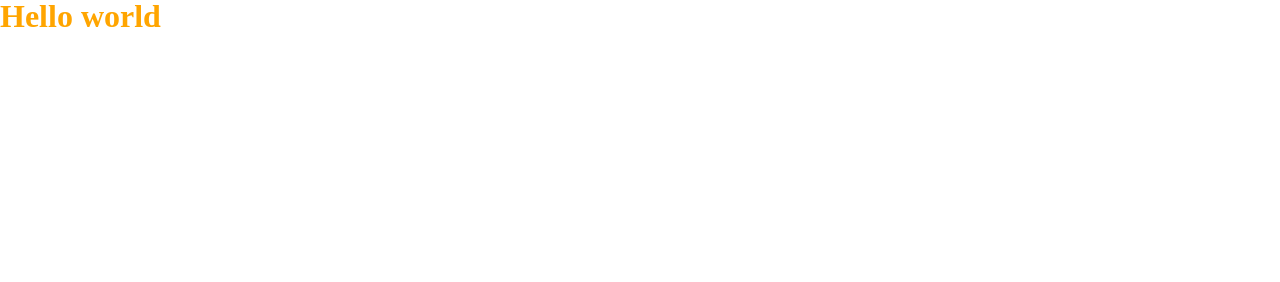
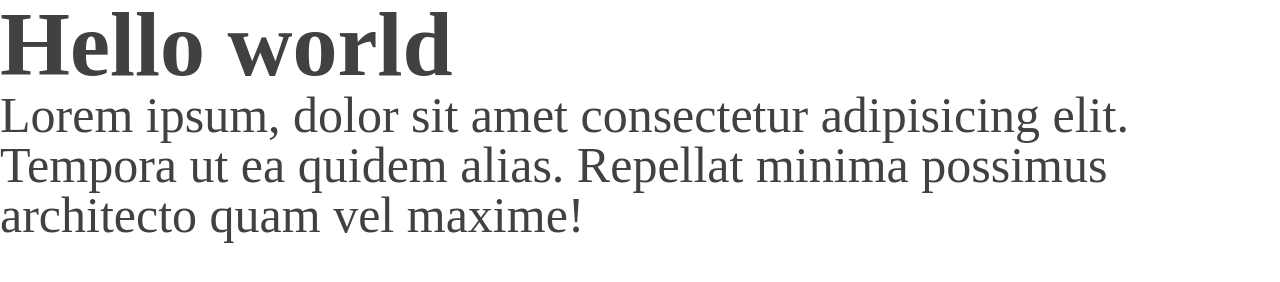
Before and after one commit to IgorPatro/gatsby-typescript-eslint-prettier-layout-config, a Gatsby site: page / in a window 1280 px wide. Built offline with nearby package versions, Linux system fonts and the light colour scheme; Gatsby itself is replaced by a stand-in of ours.

Commit message:
Created basic typography components

```diff
--- /dev/null
+++ b/src/components/reusable/Heading.tsx
@@ -0,0 +1,29 @@
+import * as React from 'react'
+import styled from 'styled-components'
+import generateResponsiveFontSizesMap from '../../helpers/generateResponsiveFontSizesMap'
+
+interface Props {
+  size: number[]
+  color?: string
+  tag: 'h1' | 'h2' | 'h3' | 'h4' | 'h5' | 'h6'
+  children: React.ReactNode | React.ReactNode[]
+}
+
+const Heading: React.FC<Props> = ({ size, color, tag, children }: Props) => (
+  <StyledHeading sizes={size} color={color} as={tag}>
+    {children}
+  </StyledHeading>
+)
+
+Heading.defaultProps = {
+  color: 'text',
+}
+
+export default Heading
+
+const StyledHeading = styled.h1<{ sizes: number[] }>`
+  color: ${({ theme, color }) =>
+    theme.colors[color !== undefined ? color : 'text']};
+
+  ${({ sizes }) => generateResponsiveFontSizesMap(sizes)}
+`
--- /dev/null
+++ b/src/components/reusable/Paragraph.tsx
@@ -0,0 +1,28 @@
+import * as React from 'react'
+import styled from 'styled-components'
+import generateResponsiveFontSizesMap from '../../helpers/generateResponsiveFontSizesMap'
+
+interface Props {
+  size: number[]
+  color?: string
+  children: React.ReactNode | React.ReactNode[]
+}
+
+const Paragraph: React.FC<Props> = ({ size, color, children }: Props) => (
+  <StyledParagraph sizes={size} color={color}>
+    {children}
+  </StyledParagraph>
+)
+
+Paragraph.defaultProps = {
+  color: 'text',
+}
+
+export default Paragraph
+
+const StyledParagraph = styled.p<{ sizes: number[] }>`
+  color: ${({ theme, color }) =>
+    theme.colors[color !== undefined ? color : 'text']};
+
+  ${({ sizes }) => generateResponsiveFontSizesMap(sizes)}
+`
--- /dev/null
+++ b/src/helpers/generateResponsiveFontSizesMap.ts
@@ -0,0 +1,18 @@
+import { css, FlattenSimpleInterpolation } from 'styled-components'
+import theme from 'layout/theme'
+
+const generateResponsiveFontSizesMap = (
+  sizes: number[]
+): FlattenSimpleInterpolation => {
+  const devicesMap = ['initial', 'phone', 'tablet', 'desktop', 'huge'] as const
+
+  return sizes.map(
+    (size, index) => css`
+      ${theme.MQ[devicesMap[index]]} {
+        font-size: ${size}rem;
+      }
+    `
+  )
+}
+
+export default generateResponsiveFontSizesMap
--- a/src/layout/theme.ts
+++ b/src/layout/theme.ts
@@ -1,4 +1,5 @@
 const breakpoints = {
+  initial: 0,
   phone: 375,
   tablet: 768,
   desktop: 1200,
@@ -6,7 +7,11 @@ const breakpoints = {
 }
 
 const theme = {
-  colors: {},
+  colors: {
+    black: '#000000',
+    white: '#ffffff',
+    text: '#414141',
+  },
   weights: {
     thin: 300,
     regular: 400,
@@ -14,6 +19,7 @@ const theme = {
   },
   fonts: {},
   MQ: {
+    initial: `@media (min-width: ${breakpoints.initial}px)`,
     phone: `@media (min-width: ${breakpoints.phone}px)`,
     tablet: `@media (min-width: ${breakpoints.tablet}px)`,
     desktop: `@media (min-width: ${breakpoints.desktop}px)`,
--- a/src/pages/index.tsx
+++ b/src/pages/index.tsx
@@ -1,10 +1,17 @@
 import * as React from 'react'
-import styled from 'styled-components'
+import Heading from 'components/reusable/Heading'
+import Paragraph from 'components/reusable/Paragraph'
 
-const Heading = styled.h1`
-  color: orange;
-`
-
-const IndexPage: React.FC = () => <Heading>Hello world</Heading>
+const IndexPage: React.FC = () => (
+  <>
+    <Heading size={[3, 5, 7, 9, 11]} tag="h1">
+      Hello world
+    </Heading>
+    <Paragraph size={[2, 3, 4, 5, 6]}>
+      Lorem ipsum, dolor sit amet consectetur adipisicing elit. Tempora ut ea
+      quidem alias. Repellat minima possimus architecto quam vel maxime!
+    </Paragraph>
+  </>
+)
 
 export default IndexPage
```
Also changed, not shown: 1 other file.
